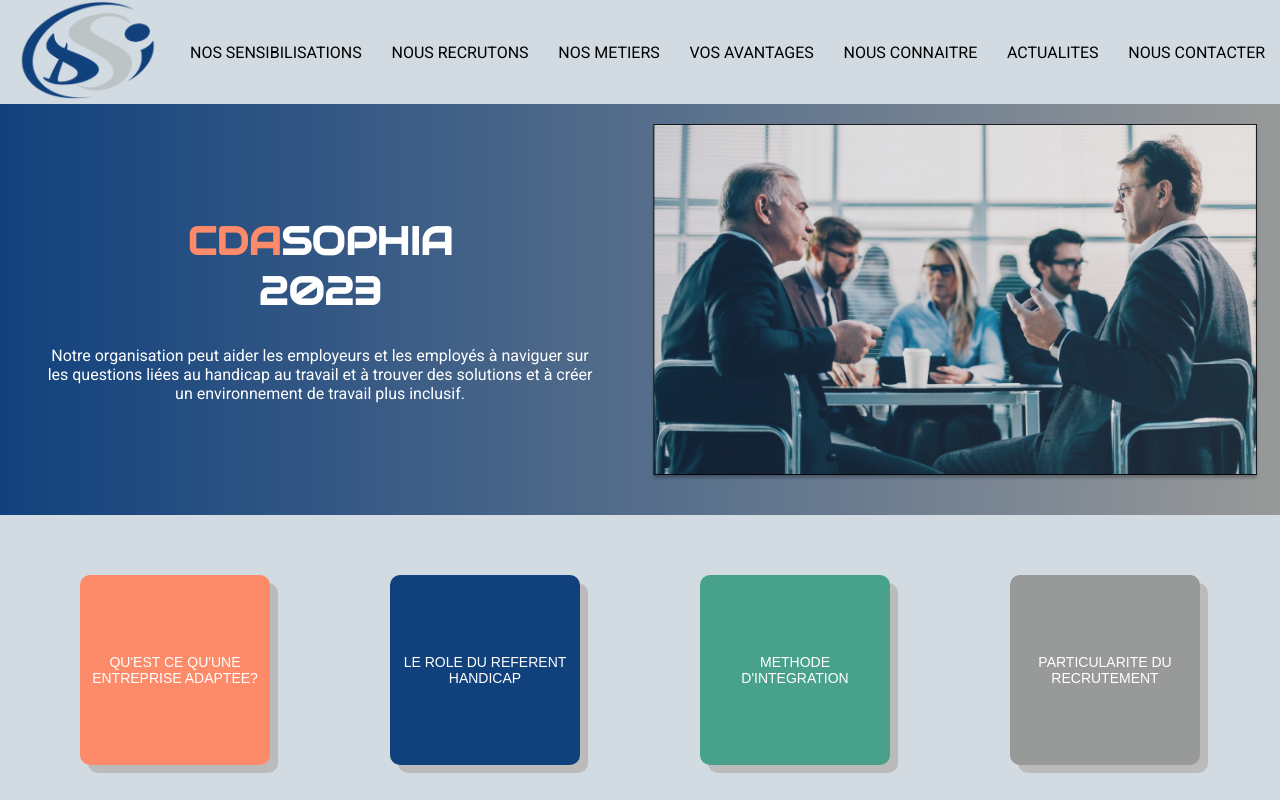
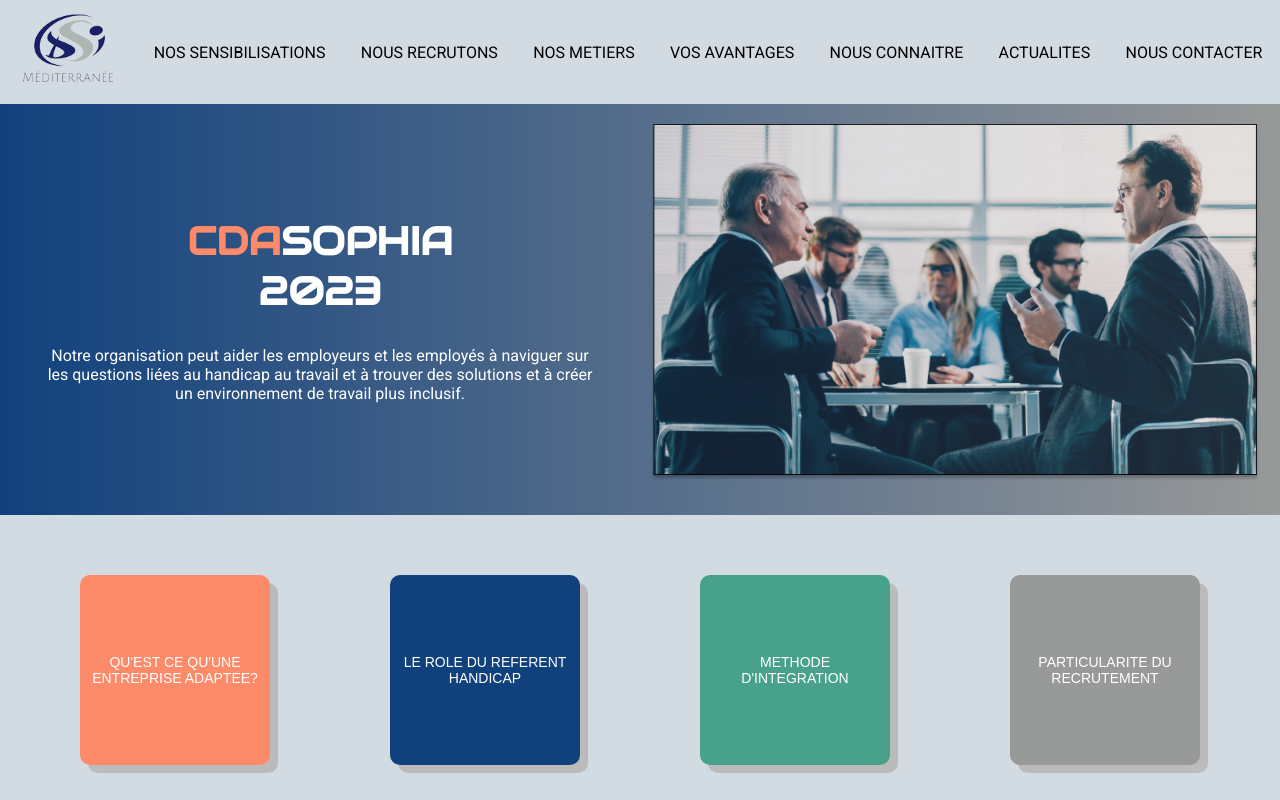
Before and after one commit to AnkaDemetria/DSI, a plain HTML site: page index.html in a window 1280 px wide. Shown: the top 800 px of the page. Drawn offline with Linux system fonts and the light colour scheme.

Commit message:
code final

```diff
--- a/index.html
+++ b/index.html
@@ -14,7 +14,7 @@
     <header>
         <nav>
             <ul class="menu">
-                <li><img id = "logo" src="img/DSI.png" alt=""></li>
+                <li><img id = "logo" src="img/logo DSI MED.png" alt=""></li>
                 <li>NOS SENSIBILISATIONS</li>
                 <li><a href="https://ecandidature.dsi-ap.com/">NOUS RECRUTONS</a></li>
                 <li><a href="https://www.dsi-ap.com/site_dsi/nos-metiers/projets-numeriques/informatique.html">NOS METIERS</a></li>
```
Also changed, not shown: img/logo DSI MED.png (added).
